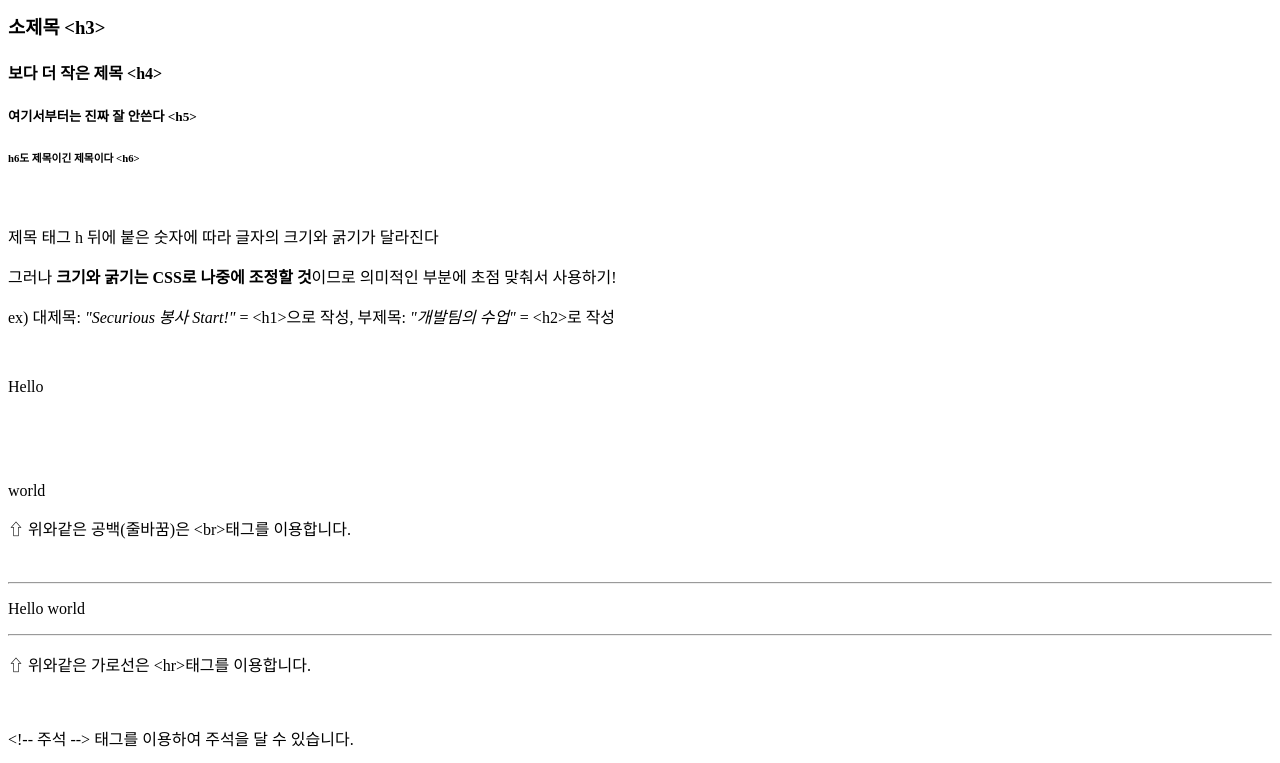
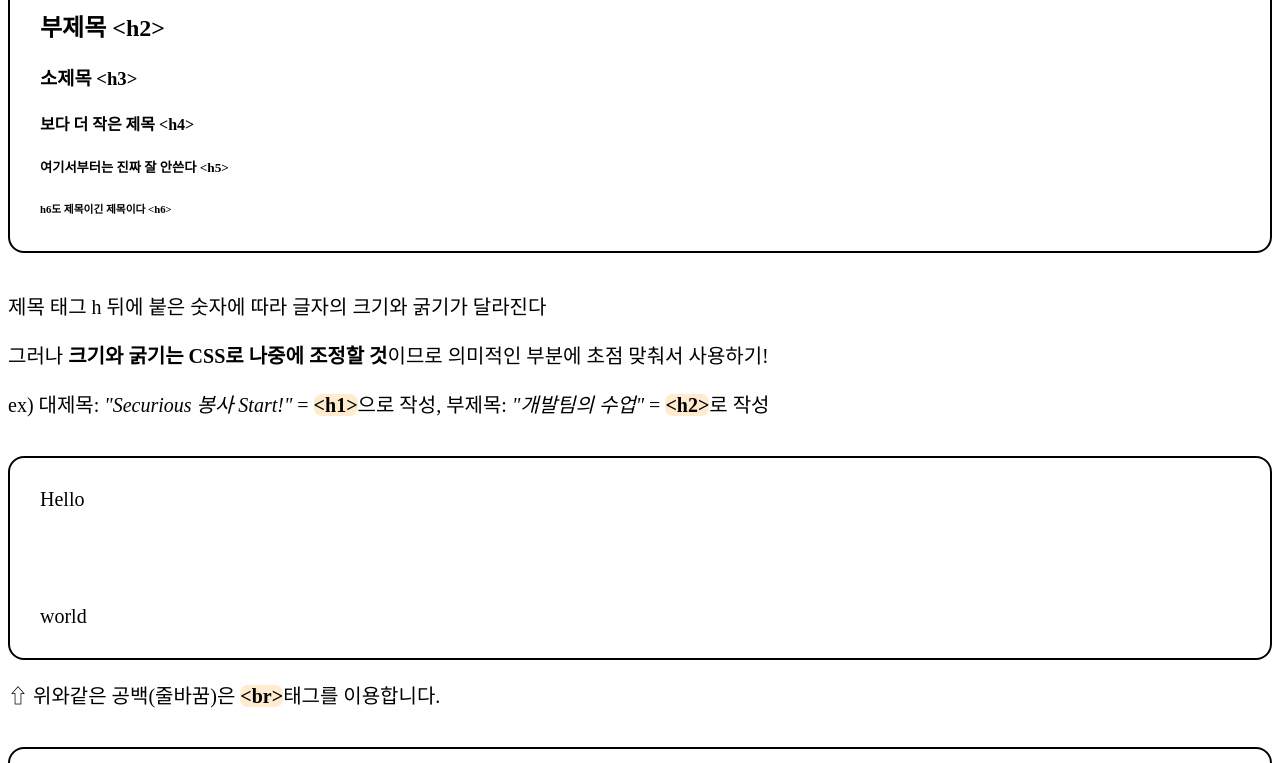
Before and after one commit to Securious-Dev/Easy-MDN, a plain HTML site: page html/html-1.html in a window 1280 px wide. Shown: the part 186-949 px from the top of the page. Drawn offline with Linux system fonts and the light colour scheme; the site is published under a folder, as on GitHub Pages, so addresses that start at the root find nothing.

Commit message:
[2023.01.26] Modify html-1 css path

```diff
--- a/html/html-1.html
+++ b/html/html-1.html
@@ -1,5 +1,5 @@
 <head>
-  <link rel="stylesheet" href="/css/html-1.css">
+  <link rel="stylesheet" href="../css/html-1.css">
 </head>
 
 <body>
```
